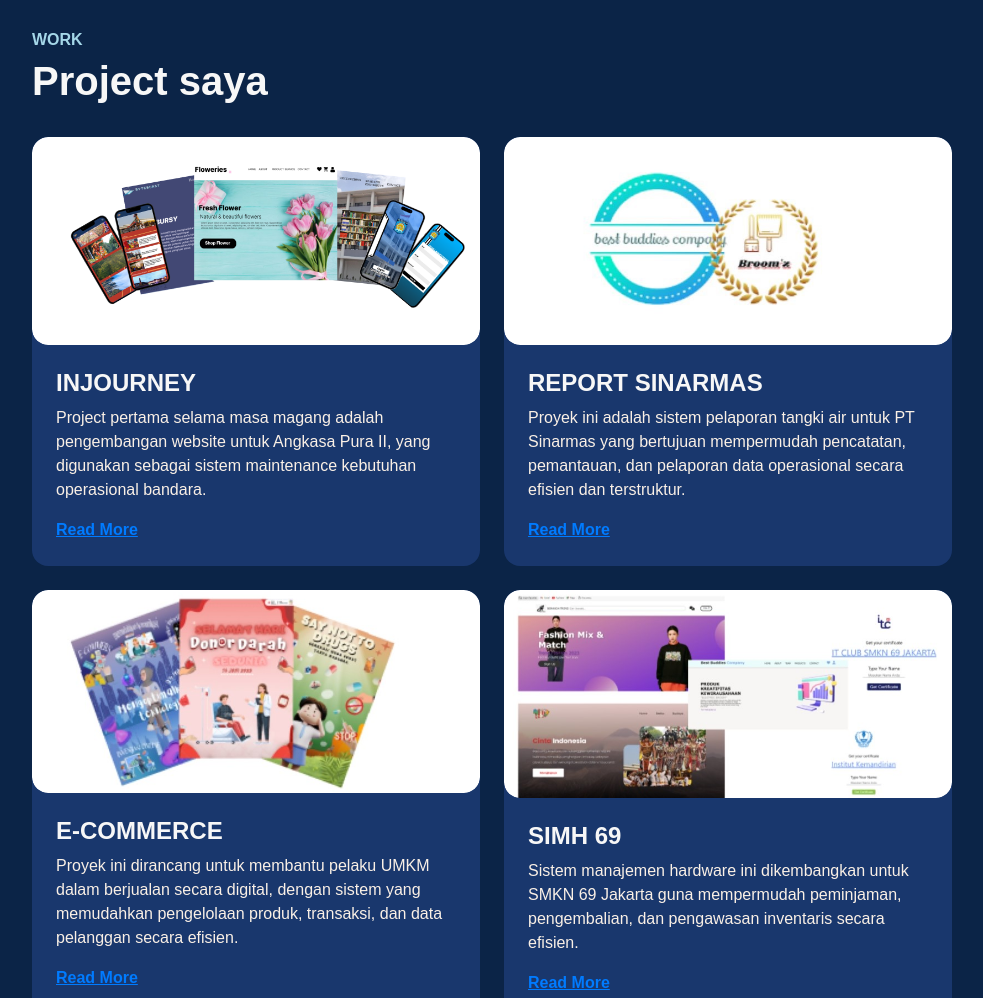
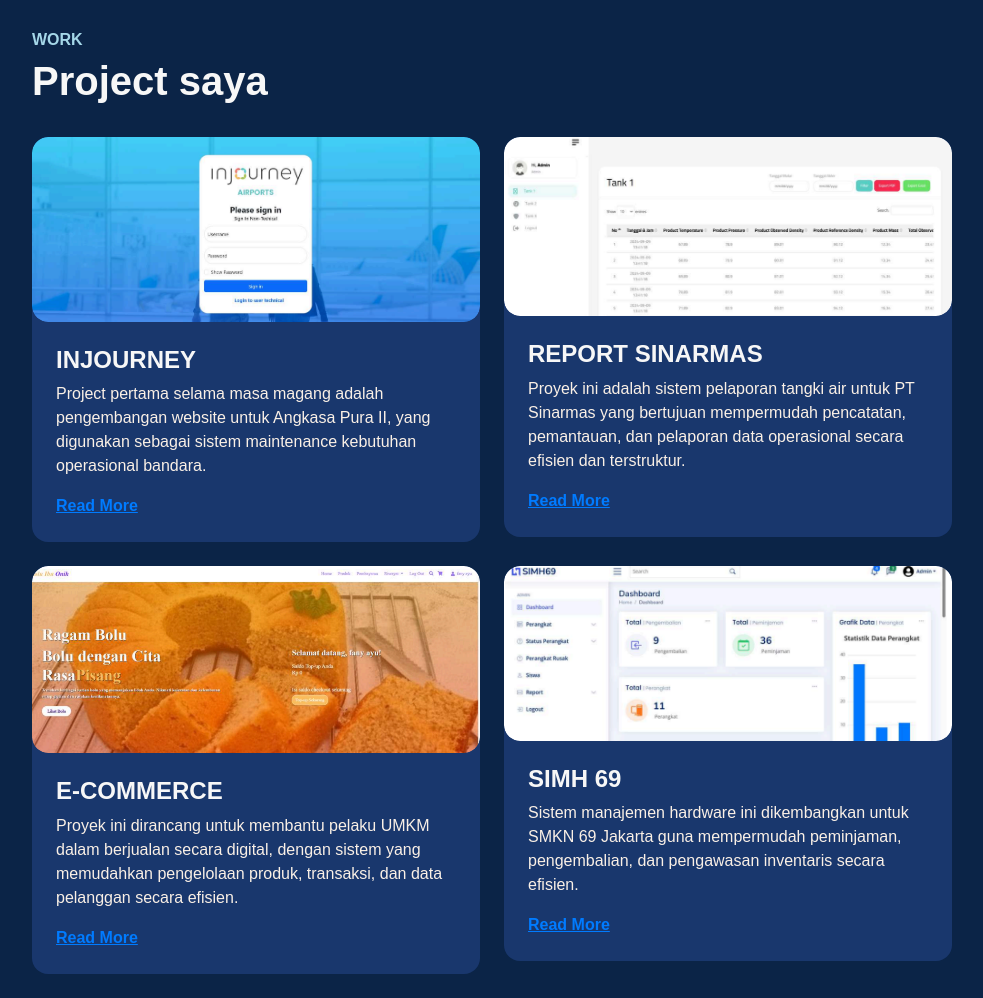
Before and after one commit to fanyayusaputri/Portofolio-Dev, a plain HTML site: page index.html in a window 1280 px wide. Shown: the part 3060-4058 px from the top of the page, without its empty margins (268-1251 px from the left). Drawn offline with Linux system fonts and the light colour scheme; a web font is replaced by a local one.

Commit message:
Portofolio Dev 1

```diff
--- a/index.html
+++ b/index.html
@@ -297,7 +297,7 @@
 								<div class="card-custom-image rounded-4">
 									<img
 										class="rounded-4"
-										src="./assets/images/project-1.PNG"
+										src="./assets/images/3.png"
 										alt=""
 									/>
 								</div>
@@ -332,7 +332,7 @@
 								<div class="card-custom-image rounded-4">
 									<img
 										class="rounded-4"
-										src="./assets/images/project-2.jpg"
+										src="./assets/images/2.png"
 										alt=""
 									/>
 								</div>
@@ -365,7 +365,7 @@
 								<div class="card-custom-image rounded-4">
 									<img
 										class="rounded-4"
-										src="./assets/images/Capturne.jpg"
+										src="./assets/images/1.png"
 										alt=""
 									/>
 								</div>
@@ -398,7 +398,7 @@
 								<div class="card-custom-image rounded-4">
 									<img
 										class="rounded-4"
-										src="./assets/images/Ckaptture.jpg"
+										src="./assets/images/4.png"
 										alt=""
 									/>
 								</div>
```
Also changed, not shown: assets/images/1.png (added), assets/images/2.png (added), assets/images/3.png (added), assets/images/4.png (added).
